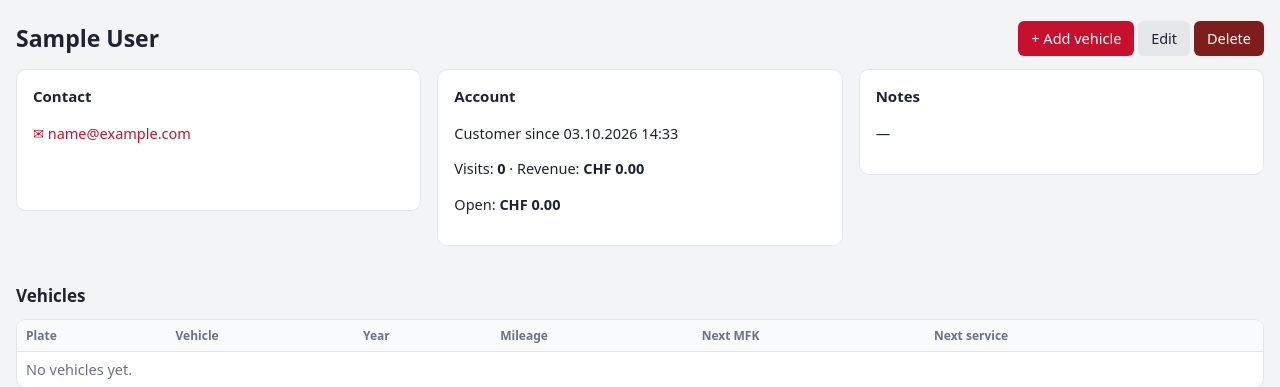
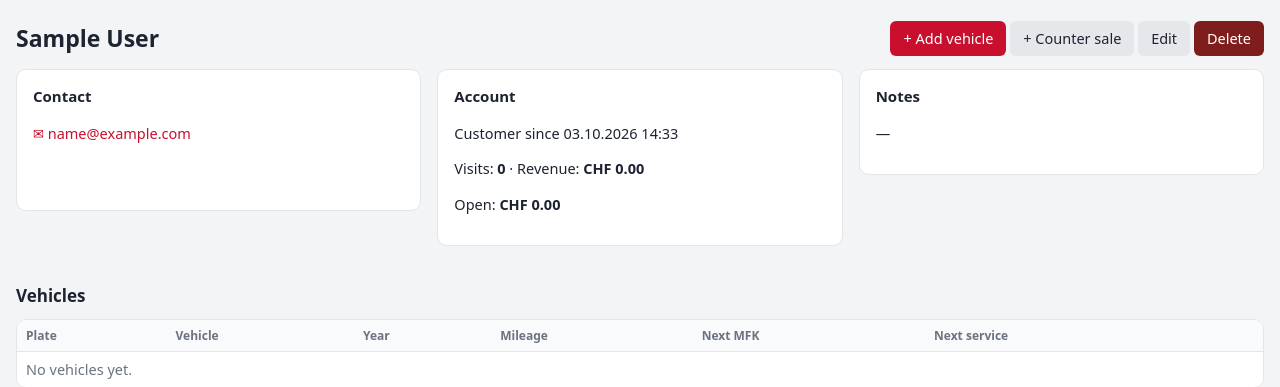
Before and after one commit to Trooperr1/cargarage-, a Flask app: page /customers/1 in a window 1280 px wide. Shown: the part 86-473 px from the top of the page. Run offline with Flask 3, Linux system fonts and the light colour scheme; the visitor is signed in with stand-in values (Sample User, id 1); data comes from the database, SQL or seed files in the repository; data that the repository does not hold is empty.

Commit message:
Add counter sales and desktop shortcut
Counter sales let you sell parts to a customer without a vehicle; a hidden
placeholder vehicle per customer keeps the data model unchanged.
The Windows start script now creates a 'Kurd Garage' desktop icon.

Co-Authored-By: Claude Opus 5.5 <noreply@anthropic.com>
Claude-Session: https://claude.ai/code/session_01PG8yxXnEcMmr4yjQw9EXBd

```diff
--- a/kurd_garage/templates/_macros.html
+++ b/kurd_garage/templates/_macros.html
@@ -57,7 +57,7 @@
     <td><a href="{{ url_for('jobs.view', jid=j.id) }}">#{{ j.id }}</a></td>
     <td>{{ j.opened_at|d }}{% if j.promised_at %}<div class="small muted">due {{ j.promised_at|replace('T',' ')|d }}</div>{% endif %}</td>
     {% if show_customer %}<td><a href="{{ url_for('customers.view', cid=j.customer_id) }}">{{ j.customer }}</a></td>{% endif %}
-    <td><a href="{{ url_for('vehicles.view', vid=j.vehicle_id) }}">{{ j.plate or '—' }}</a> <span class="muted">{{ j.make }} {{ j.model }}</span></td>
+    <td>{% if j.is_counter %}<span class="muted">counter sale</span>{% else %}<a href="{{ url_for('vehicles.view', vid=j.vehicle_id) }}">{{ j.plate or '—' }}</a> <span class="muted">{{ j.make }} {{ j.model }}</span>{% endif %}</td>
     <td class="clip">{{ j.complaint }}</td>
     <td>{{ j.employee or '—' }}</td>
     <td>{{ status_badge(j.status) }}{% if j.customer_waiting %} <span class="badge s-cancelled" title="Customer is waiting">waiting</span>{% endif %}</td>
--- a/kurd_garage/templates/customer_view.html
+++ b/kurd_garage/templates/customer_view.html
@@ -2,6 +2,7 @@
 {% block content %}
 <div class="titlebar"><h1>{{ row.display_name }}{% if row.kind == 'company' %} <span class="badge">company</span>{% endif %}</h1>
 <div><a class="btn" href="{{ url_for('vehicles.edit', cid=row.id) }}">+ Add vehicle</a>
+<form method="post" action="{{ url_for('jobs.counter_sale', cid=row.id) }}" class="inline">{{ csrf_field() }}<button class="light" title="Sell parts without a vehicle">+ Counter sale</button></form>
 <a class="btn light" href="{{ url_for('customers.edit', cid=row.id) }}">Edit</a>
 {% if session.role == 'admin' %}<form method="post" action="{{ url_for('customers.delete', cid=row.id) }}" class="inline" onsubmit="return confirm('Delete this customer?')">{{ csrf_field() }}<button class="danger">Delete</button></form>{% endif %}</div></div>
 
--- a/kurd_garage/templates/job_view.html
+++ b/kurd_garage/templates/job_view.html
@@ -13,13 +13,14 @@
 </div>
 
 <div class="grid3">
+  {% if job.is_counter %}<div class="card"><h3>Counter sale</h3><p>Parts sold over the counter, no vehicle.</p></div>{% else %}
   <div class="card">
     <h3>Vehicle</h3>
     <p><a href="{{ url_for('vehicles.view', vid=job.vehicle_id) }}"><span class="plate">{{ job.plate or 'no plate' }}</span></a> {{ vehicle.make }} {{ vehicle.model }} {{ vehicle.variant or '' }}</p>
     <p class="small">VIN {{ vehicle.vin or '—' }} · {{ vehicle.fuel or '' }} {{ (vehicle.power_kw ~ ' kW') if vehicle.power_kw else '' }} · Oil {{ vehicle.oil_spec or '—' }}</p>
     <p class="small">km in: <b>{{ job.mileage_in|km or '—' }}</b> · Fuel: {{ job.fuel_level or '—' }} · Next MFK: {{ vehicle.mfk_next|d or '—' }}</p>
     {% if job.damages %}<p class="small">⚠ Damage at check-in: {{ job.damages }}</p>{% endif %}
-  </div>
+  </div>{% endif %}
   <div class="card">
     <h3>Customer</h3>
     <p><a href="{{ url_for('customers.view', cid=job.customer_id) }}"><b>{{ job.customer }}</b></a></p>
--- a/kurd_garage/templates/print_invoice.html
+++ b/kurd_garage/templates/print_invoice.html
@@ -18,8 +18,8 @@
     <tr class="big"><td>Amount due</td><td class="num">{{ amount|chf }}</td></tr>
   </table>
 {% else %}
-  <p><b>Vehicle:</b> {{ vehicle.plate or '' }} — {{ vehicle.make }} {{ vehicle.model }} {{ vehicle.variant or '' }}{% if vehicle.vin %} · VIN {{ vehicle.vin }}{% endif %}{% if job.mileage_in %} · {{ job.mileage_in|km }}{% endif %}<br>
-  <b>Job:</b> #{{ job.id }} · {{ job.opened_at|d }}</p>
+  {% if vehicle.body_type != 'counter' %}<p><b>Vehicle:</b> {{ vehicle.plate or '' }} — {{ vehicle.make }} {{ vehicle.model }} {{ vehicle.variant or '' }}{% if vehicle.vin %} · VIN {{ vehicle.vin }}{% endif %}{% if job.mileage_in %} · {{ job.mileage_in|km }}{% endif %}<br>
+  <b>Job:</b> #{{ job.id }} · {{ job.opened_at|d }}</p>{% else %}<p><b>Sale</b> #{{ job.id }} · {{ job.opened_at|d }}</p>{% endif %}
   {% if job.diagnosis %}<p><b>Work done:</b> {{ job.diagnosis }}</p>{% else %}<p><b>Order:</b> {{ job.complaint }}</p>{% endif %}
   {% with subtotal=inv.subtotal, rounding=inv.rounding, total=inv.total %}{% include "_print_items.html" %}{% endwith %}
   {% if payments or inv.fees %}<table class="totals right-box">{% if inv.fees %}<tr><td>Reminder fees</td><td class="num">{{ inv.fees|chf }}</td></tr>{% endif %}{% for p in payments %}<tr><td>Paid {{ p.paid_on|d }} ({{ p.method }})</td><td class="num">- {{ p.amount|chf }}</td></tr>{% endfor %}
--- a/kurd_garage/templates/print_quote.html
+++ b/kurd_garage/templates/print_quote.html
@@ -5,7 +5,7 @@
 {% from "_macros.html" import print_header with context %}
 {{ print_header('QUOTE', 'No. Q-' ~ job.id, today|d) }}
 <div class="address-window">{% for l in address %}{{ l }}<br>{% endfor %}</div>
-<p><b>Vehicle:</b> {{ vehicle.plate or '' }} — {{ vehicle.make }} {{ vehicle.model }} {{ vehicle.variant or '' }}{% if vehicle.vin %} · VIN {{ vehicle.vin }}{% endif %}{% if job.mileage_in %} · {{ job.mileage_in|km }}{% endif %}</p>
+{% if vehicle.body_type != 'counter' %}<p><b>Vehicle:</b> {{ vehicle.plate or '' }} — {{ vehicle.make }} {{ vehicle.model }} {{ vehicle.variant or '' }}{% if vehicle.vin %} · VIN {{ vehicle.vin }}{% endif %}{% if job.mileage_in %} · {{ job.mileage_in|km }}{% endif %}</p>{% endif %}
 <p><b>Your request:</b> {{ job.complaint }}</p>
 {% if job.diagnosis %}<p>{{ job.diagnosis }}</p>{% endif %}
 {% with subtotal=totals.subtotal, breakdown=totals.breakdown, rounding=totals.rounding, total=totals.total %}{% include "_print_items.html" %}{% endwith %}
--- a/kurd_garage/views/appointments.py
+++ b/kurd_garage/views/appointments.py
@@ -75,7 +75,7 @@ def edit(aid=None):
     preset_vehicle = to_int(request.args.get("vehicle"))
     customers = q("SELECT id, display_name, mobile, phone FROM customers ORDER BY display_name")
     vehicles = q("""SELECT v.id, v.plate, v.make, v.model, v.customer_id, c.display_name AS owner FROM vehicles v
-                    JOIN customers c ON c.id = v.customer_id WHERE v.active = 1 ORDER BY v.plate""")
+                    JOIN customers c ON c.id = v.customer_id WHERE v.active = 1 AND COALESCE(v.body_type, '') <> 'counter' ORDER BY v.plate""")
     employees = q("SELECT * FROM employees WHERE active = 1 ORDER BY first_name")
     return render_template("appointment_form.html", row=row, customers=customers, vehicles=vehicles,
                            employees=employees, preset_vehicle=preset_vehicle,
--- a/kurd_garage/views/customers.py
+++ b/kurd_garage/views/customers.py
@@ -32,7 +32,7 @@ def index():
     term = request.args.get("q", "").strip()
     like = f"%{term}%"
     rows = q("""SELECT c.*,
-                  (SELECT COUNT(*) FROM vehicles WHERE customer_id = c.id) AS cars,
+                  (SELECT COUNT(*) FROM vehicles WHERE customer_id = c.id AND COALESCE(body_type, '') <> 'counter') AS cars,
                   (SELECT COALESCE(SUM(open_amount),0) FROM invoice_balance WHERE customer_id = c.id AND status='issued') AS open_amount,
                   (SELECT MAX(opened_at) FROM jobs j JOIN vehicles v ON v.id = j.vehicle_id WHERE v.customer_id = c.id) AS last_visit
                 FROM customers c
@@ -75,7 +75,8 @@ def edit(cid=None):
 @login_required
 def view(cid):
     row = or_404(q("SELECT * FROM customers WHERE id = ?", (cid,), one=True))
-    vehicles = q("SELECT * FROM vehicles WHERE customer_id = ? ORDER BY active DESC, plate", (cid,))
+    vehicles = q("SELECT * FROM vehicles WHERE customer_id = ? AND COALESCE(body_type, '') <> 'counter' "
+                 "ORDER BY active DESC, plate", (cid,))
     jobs = q(JOB_LIST_SQL + " WHERE v.customer_id = ? ORDER BY j.id DESC", (cid,))
     invoices = q("SELECT * FROM invoice_balance WHERE customer_id = ? ORDER BY id DESC", (cid,))
     stats = {
--- a/kurd_garage/views/dashboard.py
+++ b/kurd_garage/views/dashboard.py
@@ -67,8 +67,8 @@ def search():
                                 OR email LIKE ? OR city LIKE ? ORDER BY display_name LIMIT 50""", (like,) * 5)
         compact = term.replace(" ", "")
         res["vehicles"] = q("""SELECT v.*, c.display_name AS owner FROM vehicles v JOIN customers c ON c.id = v.customer_id
-                               WHERE replace(v.plate,' ','') LIKE ? OR v.vin LIKE ? OR v.master_number LIKE ?
-                               OR v.make LIKE ? OR v.model LIKE ? LIMIT 50""", (f"%{compact}%", like, like, like, like))
+                               WHERE COALESCE(v.body_type, '') <> 'counter' AND (replace(v.plate,' ','') LIKE ? OR v.vin LIKE ? OR v.master_number LIKE ?
+                               OR v.make LIKE ? OR v.model LIKE ?) LIMIT 50""", (f"%{compact}%", like, like, like, like))
         res["invoices"] = q("""SELECT b.*, c.display_name AS customer FROM invoice_balance b JOIN customers c ON c.id = b.customer_id
                                WHERE b.number LIKE ? LIMIT 20""", (like,))
         res["parts"] = q("SELECT * FROM parts WHERE name LIKE ? OR part_number LIKE ? OR ean = ? LIMIT 20", (like, like, term))
--- a/kurd_garage/views/jobs.py
+++ b/kurd_garage/views/jobs.py
@@ -6,7 +6,7 @@ from core import (JOB_STATUSES, UNITS, audit, checkbox, choice, default_vat, err
 bp = Blueprint("jobs", __name__, url_prefix="/jobs")
 
 JOB_LIST_SQL = """
-SELECT j.*, v.plate, v.make, v.model, v.customer_id, c.display_name AS customer, c.mobile, c.phone,
+SELECT j.*, v.plate, v.make, v.model, v.customer_id, (v.body_type = 'counter') AS is_counter, c.display_name AS customer, c.mobile, c.phone,
        e.full_name AS employee,
        (SELECT COALESCE(SUM(net), 0) FROM job_items WHERE job_id = j.id) AS net,
        (SELECT number FROM invoices WHERE job_id = j.id AND status = 'issued') AS invoice_number,
@@ -86,6 +86,23 @@ def new(vid):
     employees = q("SELECT * FROM employees WHERE active = 1 ORDER BY first_name")
     return render_template("job_new.html", vehicle=vehicle, employees=employees, appt=appt,
                            kind=request.args.get("kind", "job"))
+
+
+@bp.route("/counter/<int:cid>", methods=["POST"])
+@login_required
+def counter_sale(cid):
+    """Sale over the counter (parts only, no vehicle). Uses a hidden placeholder 'vehicle' per customer."""
+    or_404(q("SELECT id FROM customers WHERE id = ?", (cid,), one=True))
+    conn = get_db()
+    vid = q1("SELECT id FROM vehicles WHERE customer_id = ? AND body_type = 'counter'", (cid,))
+    if not vid:
+        vid = conn.execute("INSERT INTO vehicles (customer_id, make, model, body_type, active) "
+                           "VALUES (?, 'Counter sale', '-', 'counter', 0)", (cid,)).lastrowid
+    jid = conn.execute("INSERT INTO jobs (vehicle_id, status, complaint, created_by) VALUES (?, 'open', 'Counter sale', ?)",
+                       (vid, session["user_id"])).lastrowid
+    audit("create", "job", jid, "counter sale")
+    conn.commit()
+    return job_redirect(jid, "#add")
 
 
 @bp.route("/<int:jid>")
--- a/kurd_garage/views/reports.py
+++ b/kurd_garage/views/reports.py
@@ -76,6 +76,7 @@ def index():
                     GROUP BY i.description ORDER BY net DESC LIMIT 15""", rng)
     makes = q("""SELECT v.make, COUNT(DISTINCT j.id) AS jobs FROM jobs j JOIN vehicles v ON v.id = j.vehicle_id
                  WHERE j.status NOT IN ('quote','cancelled') AND date(j.opened_at) BETWEEN ? AND ?
+                   AND COALESCE(v.body_type, '') <> 'counter'
                  GROUP BY v.make ORDER BY jobs DESC LIMIT 10""", rng)
     new_customers = q1("SELECT COUNT(*) FROM customers WHERE date(created_at) BETWEEN ? AND ?", rng)
     jobs_count = q1("SELECT COUNT(*) FROM jobs WHERE status NOT IN ('quote','cancelled') AND date(opened_at) BETWEEN ? AND ?", rng)
--- a/kurd_garage/views/vehicles.py
+++ b/kurd_garage/views/vehicles.py
@@ -52,8 +52,8 @@ def index():
     rows = q("""SELECT v.*, c.display_name AS owner,
                   (SELECT MAX(opened_at) FROM jobs WHERE vehicle_id = v.id) AS last_visit
                 FROM vehicles v JOIN customers c ON c.id = v.customer_id
-                WHERE replace(v.plate,' ','') LIKE ? OR v.make LIKE ? OR v.model LIKE ? OR c.display_name LIKE ?
-                   OR v.vin LIKE ? OR v.master_number LIKE ?
+                WHERE COALESCE(v.body_type, '') <> 'counter' AND (replace(v.plate,' ','') LIKE ? OR v.make LIKE ? OR v.model LIKE ? OR c.display_name LIKE ?
+                   OR v.vin LIKE ? OR v.master_number LIKE ?)
                 ORDER BY v.active DESC, v.plate""", (f"%{term.replace(' ', '')}%", like, like, like, like, like))
     return render_template("vehicles.html", rows=rows)
 
```
Also changed, not shown: kurd_garage/test_app.py (+25 -1 lines), README.md, 1 other file.
